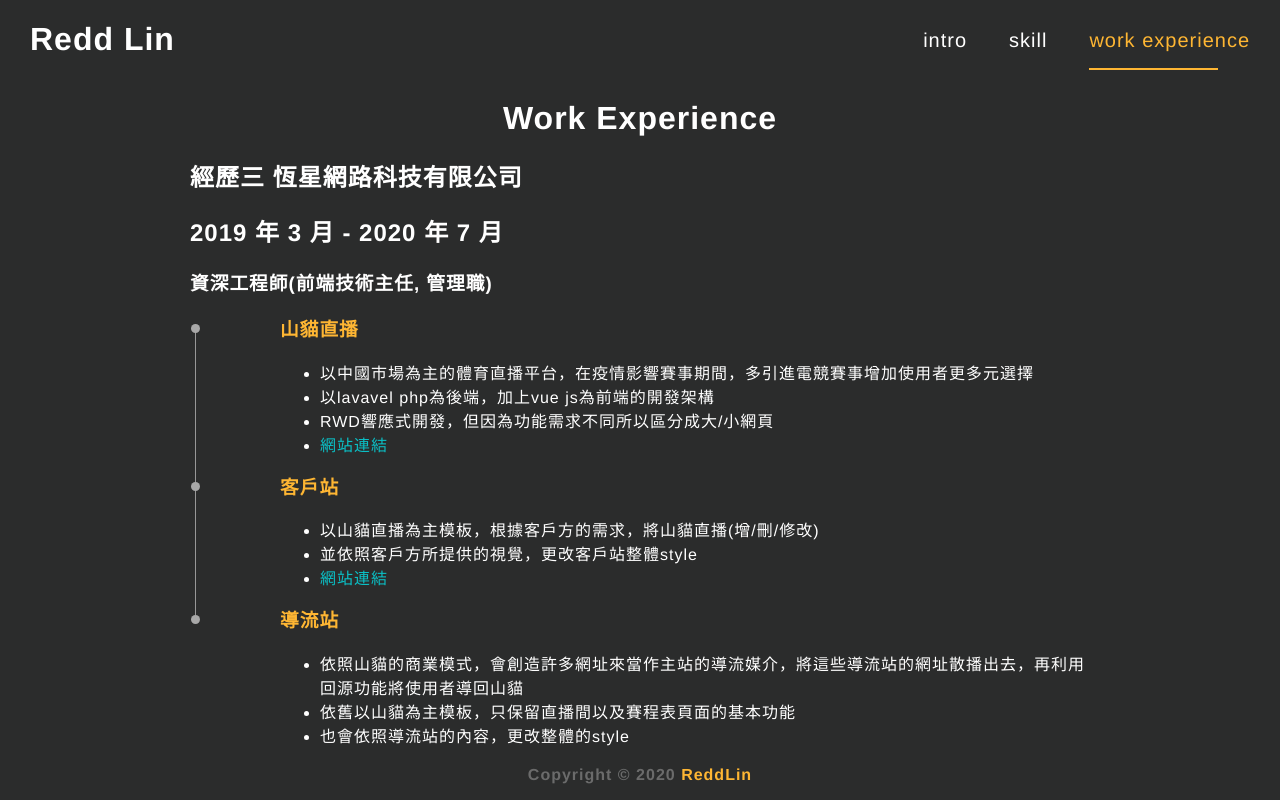
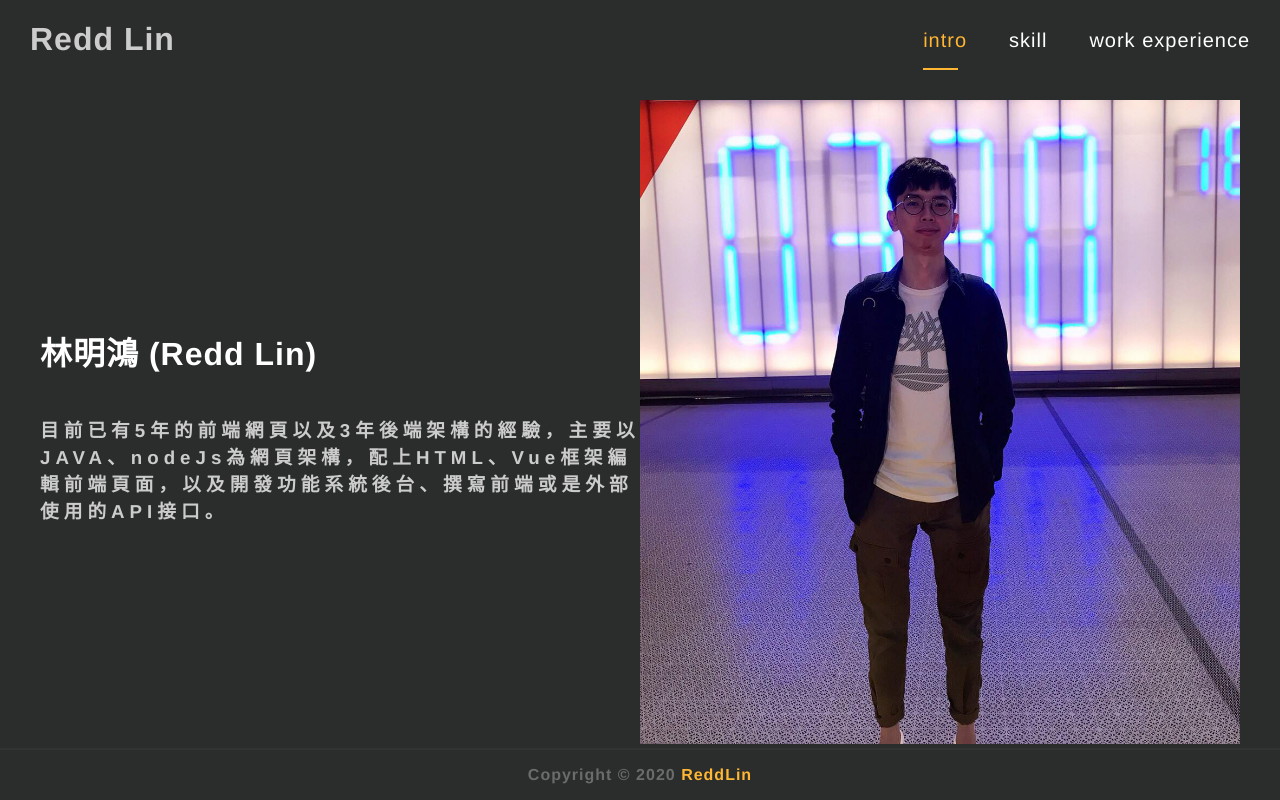
Before and after one commit to ReddLin/Redd_Lin, a Vue app: page /Redd_Lin/experience#/intro in a window 1280 px wide. Shown: the top 800 px of the page. Built offline with nearby package versions, Linux system fonts and the light colour scheme.

Commit message:
修改一下vue-router的mode
讓github在重新整理時 可以正常使用

```diff
--- a/src/components/Header/Header.vue
+++ b/src/components/Header/Header.vue
@@ -3,22 +3,22 @@
     <div class="header-container">
       <div class="header-menu-flex">
         <h1 class="header-logo">
-          <a @click="goToSomewhoere('')">Redd Lin</a>
+          <a @click="goToSomewhoere('intro')">Redd Lin</a>
         </h1>
       </div>
       <div class="header-options">
         <ul class="header-menu-info">
           <li>
             <!-- <a @click="goToSomewhoere('intro')">intro</a> -->
-            <router-link :to="{path: '/Redd_Lin/intro'}" active-class="active">intro</router-link>
+            <router-link :to="{path: '/intro'}" active-class="active">intro</router-link>
           </li>
           <li>
             <!-- <a @click="goToSomewhoere('skill')">skill</a> -->
-            <router-link :to="{path: '/Redd_Lin/skill'}" active-class="active">skill</router-link>
+            <router-link :to="{path: '/skill'}" active-class="active">skill</router-link>
           </li>
           <li>
             <!-- <a @click="goToSomewhoere('project')">project</a> -->
-            <router-link :to="{path: '/Redd_Lin/experience'}" active-class="active">work experience</router-link>
+            <router-link :to="{path: '/experience'}" active-class="active">work experience</router-link>
           </li>
         </ul>
       </div>
@@ -33,15 +33,15 @@
         <ul>
           <li>
             <!-- <a @click="goToSomewhoere('intro')">intro</a> -->
-            <router-link :to="{path: '/Redd_Lin/intro'}" active-class="active" @click.native="triggerMobileList">intro</router-link>
+            <router-link :to="{path: '/intro'}" active-class="active" @click.native="triggerMobileList">intro</router-link>
           </li>
           <li>
             <!-- <a @click="goToSomewhoere('skill')">skill</a> -->
-            <router-link :to="{path: '/Redd_Lin/skill'}" active-class="active" @click.native="triggerMobileList">skill</router-link>
+            <router-link :to="{path: '/skill'}" active-class="active" @click.native="triggerMobileList">skill</router-link>
           </li>
           <li>
             <!-- <a @click="goToSomewhoere('project')">project</a> -->
-            <router-link :to="{path: '/Redd_Lin/experience'}" active-class="active" @click.native="triggerMobileList">work experience</router-link>
+            <router-link :to="{path: '/experience'}" active-class="active" @click.native="triggerMobileList">work experience</router-link>
           </li>
         </ul>
       </div>
@@ -64,7 +64,7 @@ export default {
   },
   methods: {
     goToSomewhoere(path) {
-      this.$router.push('/Redd_Lin/' + path).catch(() => {})
+      this.$router.push(path).catch(() => {})
     },
     triggerMobileList() {
       this.mobile_list = !this.mobile_list
--- a/src/router/index.js
+++ b/src/router/index.js
@@ -7,8 +7,8 @@ Vue.use(VueRouter)
 
 export const router = [
   {
-    path: '/Redd_Lin/',
-    redirect: '/Redd_Lin/intro',
+    path: '/',
+    redirect: '/intro',
     name: 'index',
     component: () => import('@/views/layout/Layout'),
     meta: {
@@ -16,7 +16,7 @@ export const router = [
     },
     children: [
       {
-        path: '/Redd_Lin/intro',
+        path: '/intro',
         name: 'intro',
         meta: {
           title: 'Intro'
@@ -24,7 +24,7 @@ export const router = [
         component: () => import('@/views/intro/Intro')
       },
       {
-        path: '/Redd_Lin/experience',
+        path: '/experience',
         name: 'experience',
         meta: {
           title: 'Experience'
@@ -32,7 +32,7 @@ export const router = [
         component: () => import('@/views/experience/Experience')
       },
       {
-        path: '/Redd_Lin/skill',
+        path: '/skill',
         name: 'skill',
         meta: {
           title: 'Skill'
@@ -44,7 +44,8 @@ export const router = [
 ]
 
 export default new VueRouter({
-  mode: 'history', // require service support
+  mode: 'hash', // require service support
+  base: '/Redd_Lin',
   scrollBehavior: () => ({ y: 0 }),
   routes: router
 })
```
